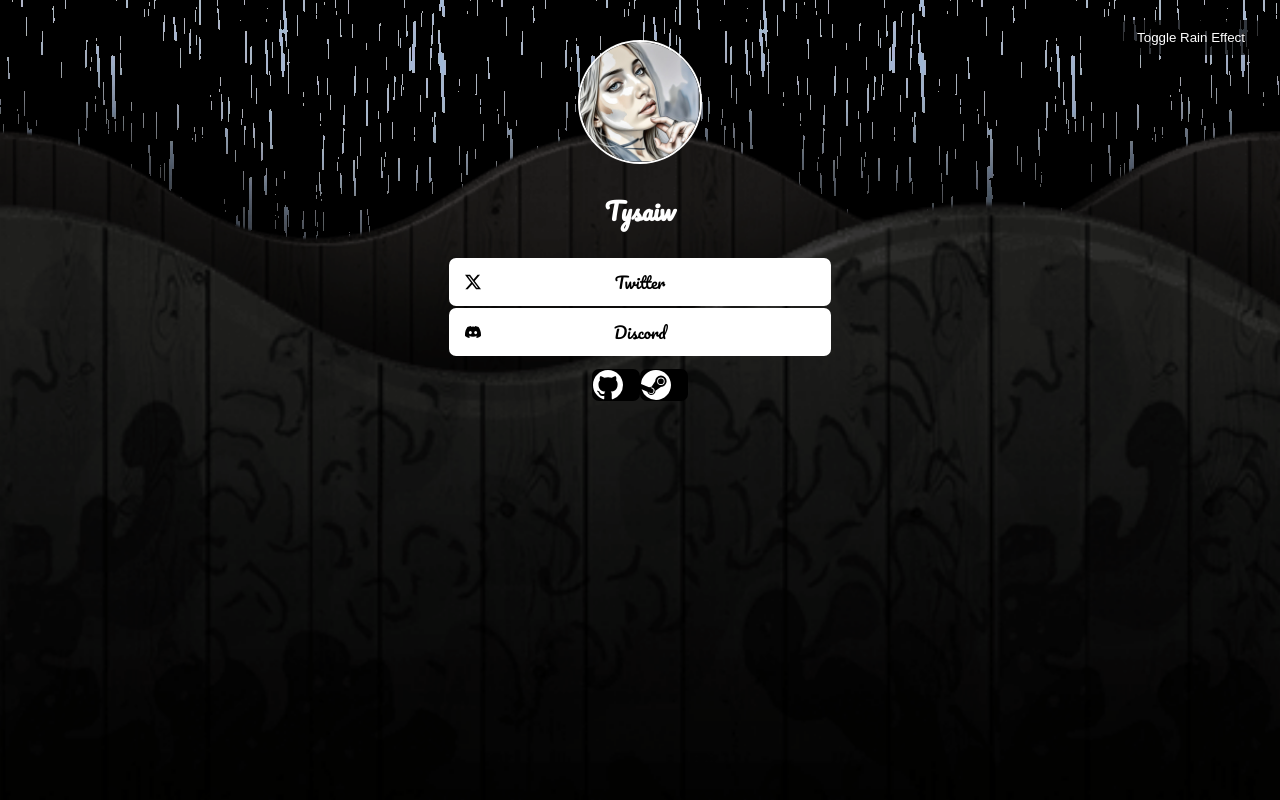
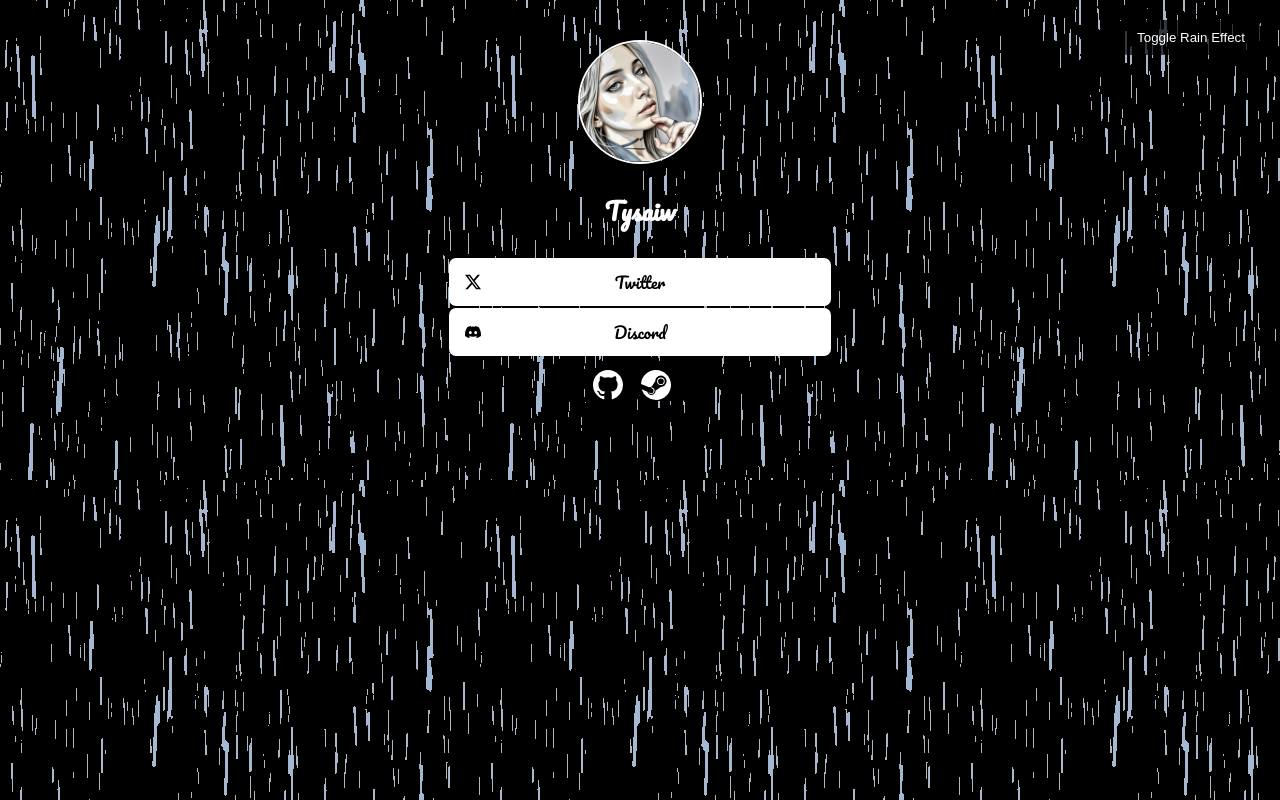
Before and after one commit to tysaiwofc/tysaiwofc, a plain HTML site: page index.html in a window 1280 px wide. Both pictures are taken after a click on the button "Toggle Rain Effect". Drawn offline with Linux system fonts and the light colour scheme.

Commit message:
toogle rain effect

```diff
--- a/assets/script.js
+++ b/assets/script.js
@@ -4,7 +4,6 @@ const music = document.getElementById('backgroundMusic');
 
 button.addEventListener('click', function() {
     container.classList.toggle('parallax-with-rain');
-    container.classList.toggle('parallax');
 
 
     if (music.paused) {
--- a/assets/styles.css
+++ b/assets/styles.css
@@ -6,35 +6,13 @@ body, html {
     background-color: black;
 }
 
-.parallax {
-    background-image:
-      url('./wave-paint.png'),
-      url('./wave-plain.png');
-    background-attachment: fixed, fixed;
-    background-position: center calc(-50px + top), center bottom;
-    background-repeat: no-repeat, no-repeat;
-    background-size: cover, contain;
-    transition: background-position 0.1s ease-out;
-}
 
 .parallax-with-rain {
-    background-image:
-      url('./wave-paint.png'),
-      url('./wave-plain.png'),
-      url('./rain.webp');
-
-    background-attachment: fixed, fixed, fixed;
-
-    background-position:
-      center calc(-50px + top),
-      center bottom,
-      center top;
-
-    background-repeat:
-      no-repeat, no-repeat, repeat;
-
-    background-size:
-      cover, contain, auto;
+    background-image: url('./rain.webp');
+    background-attachment: fixed;
+    background-position: center top;
+    background-repeat: repeat;
+    background-size: auto;
     transition: background-position 0.1s ease-out;
 }
 
```
